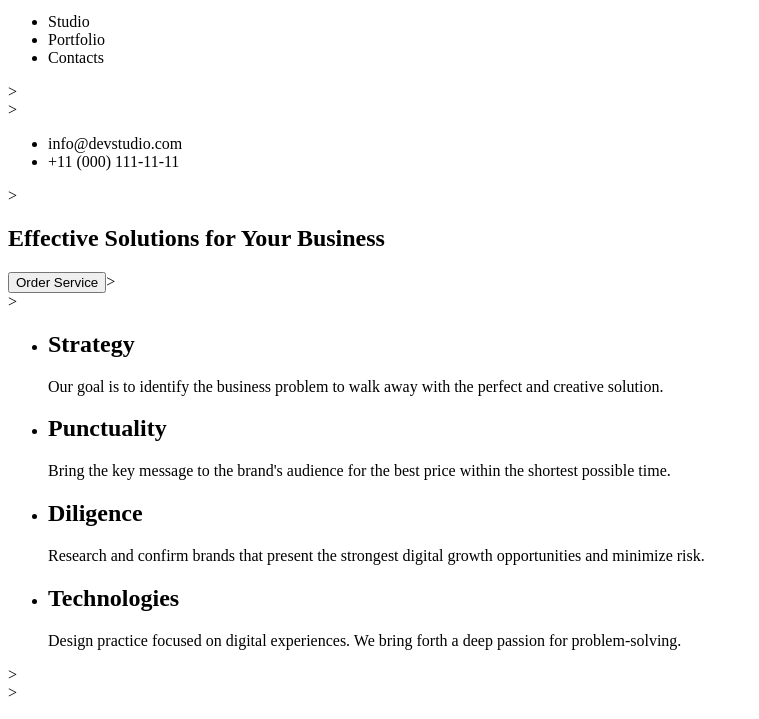
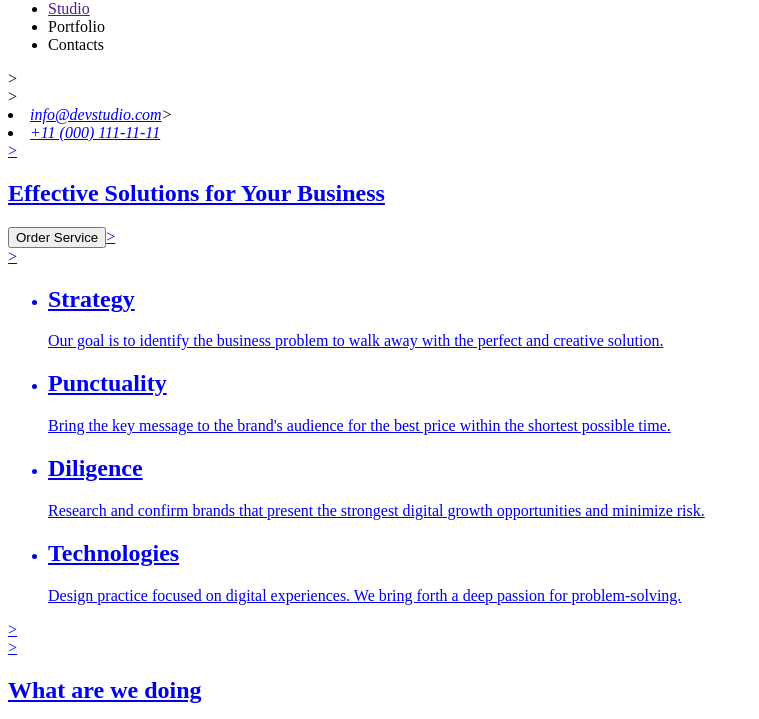
Before and after one commit to BuenoAmigo/goit-markup-hw-01, a plain HTML site: page index.html in a window 1280 px wide. Shown: the part 67-786 px from the top of the page, without its empty margins (0-759 px from the left). Drawn offline with Linux system fonts and the light colour scheme.

Commit message:
Update header

```diff
--- a/index.html
+++ b/index.html
@@ -8,18 +8,18 @@
 </head>
 <body>
     <header>
+        <nav>
         <h1><a href="./index.html">WebStudio</a></h1>
-        <nav>
         <ul>
-            <li>Studio</li>
-            <li>Portfolio</li>
-            <li>Contacts</li>
+            <li> <a href="">Studio</a></li>
+            <li><a href=""></a>Portfolio</a></li>
+            <li><a href=""></a>Contacts</a></li>
         </ul>>
         </nav>>
-        <ul>
-            <li>info@devstudio.com</li>
-            <li>+11 (000) 111-11-11</li>
-        </ul>
+        <address>
+            <li><a href="mailto:info@devstudio.com">info@devstudio.com</a>></li>
+            <li><a href="tel:+110001111111">+11 (000) 111-11-11</li>
+        </address>
     </header>>
     <main>
     <!-- Effective Solutions
```
